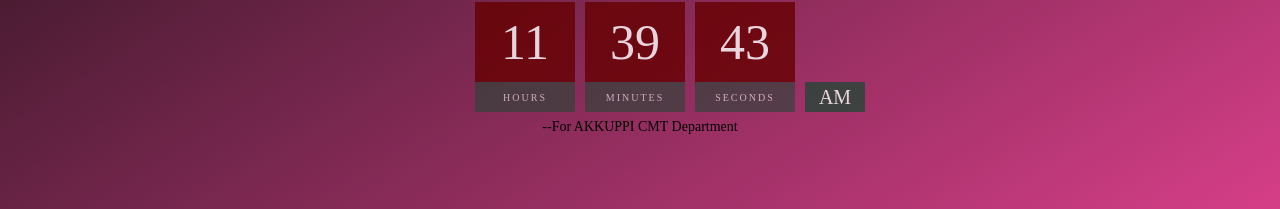
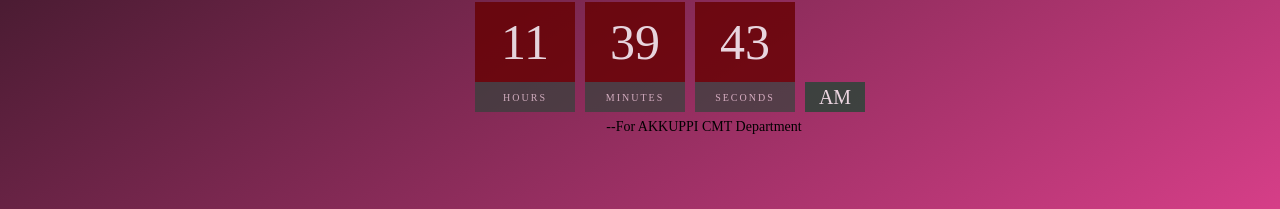
Before and after one commit to ranarana22/akkupi-js-project.github.io, a plain HTML site: page index.html in a window 1280 px wide. Shown: the part 459-668 px from the top of the page. Drawn offline with Linux system fonts and the light colour scheme.

Commit message:
Update style.css

```diff
--- a/style.css
+++ b/style.css
@@ -11,6 +11,7 @@ main {
   flex-direction: column;
   align-items: center;
   justify-content: center;
+  overflow: hidden;
   background: linear-gradient(
     to right bottom,
     rgb(12, 12, 12),
@@ -37,6 +38,7 @@ h2 {
 }
 .creator {
   font-size: 0.875rem;
+  padding-left: 8rem;
 }
 .clock {
   display: flex;
```
